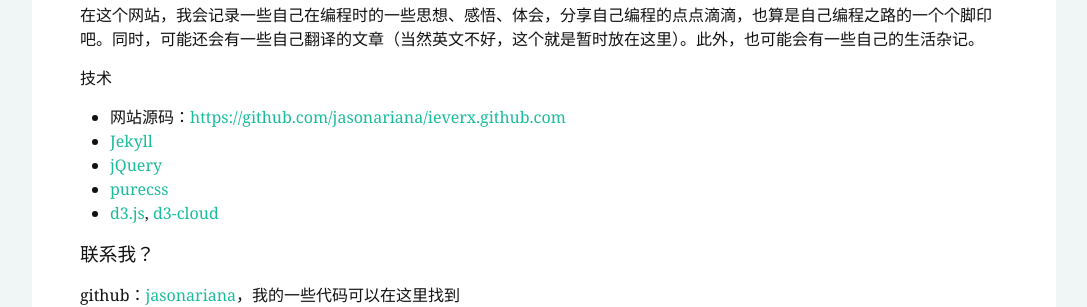
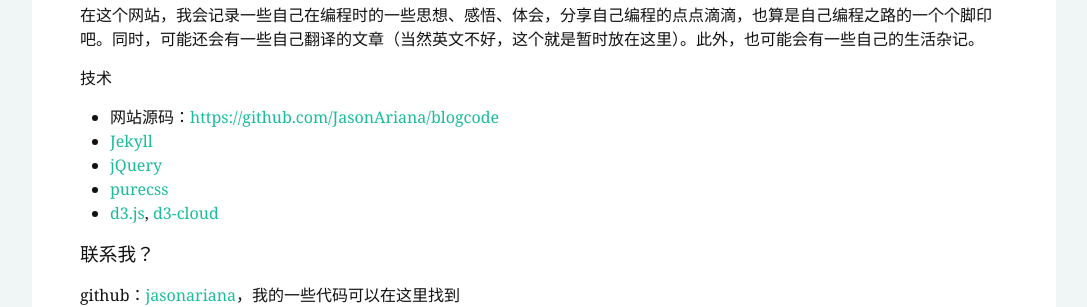
Before and after one commit to JasonAriana/blog, a Jekyll site: the page built from about.md, in a window 1280 px wide. Shown: the part 313-620 px from the top of the page, without its empty margins (96-1183 px from the left). Built offline with Jekyll 4.4.1, drawn with Linux system fonts in a browser that asks for light colours; nearby versions of some CDN libraries; comment, search, counter and statistics services are not loaded; part of the change alters nothing that is shown.

Commit message:
change some info

```diff
--- a/about.md
+++ b/about.md
@@ -17,7 +17,7 @@ group: "navigation"
 
 #### 技术
 
-* 网站源码：<https://github.com/jasonariana/ieverx.github.com>
+* 网站源码：<https://github.com/JasonAriana/blogcode>
 * [Jekyll][]
 * [jQuery][]
 * [purecss][]
@@ -28,7 +28,7 @@ group: "navigation"
 github：[jasonariana][github]，我的一些代码可以在这里找到
 
 [weibo]: http://weibo.com/ieverx
-[github]: http://github.com/iEverX
+[github]: http://github.com/JasonAriana
 [Jekyll]: http://jekyllrb.com "Transform your plain text into static websites and blogs"
 [Twitter Bootstrap]: http://twitter.github.com/bootstrap/
 [jQuery]: http://jquery.com
```
